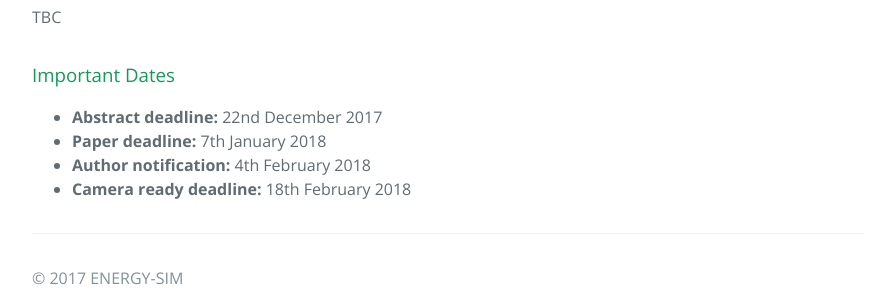
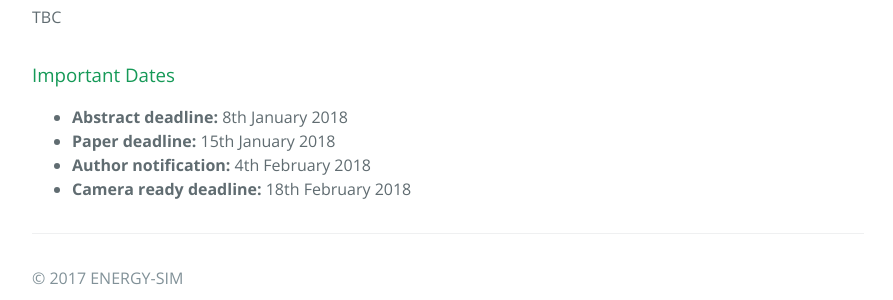
Before and after one commit to ENERGY-SIM/energy-sim.github.io, a Jekyll site: the page built from 2018draft.md, in a window 1280 px wide and 900 px high, scrolled down 1652 px. Shown: the part 578-878 px from the top of the window, without its empty margins (192-1085 px from the left). Built offline with Jekyll 4.4.1, drawn with Linux system fonts in a browser that asks for light colours; nearby versions of some CDN libraries.

Commit message:
Update important dates

```diff
--- a/2018draft.md
+++ b/2018draft.md
@@ -72,8 +72,8 @@ Publicity Chair - Mehrgan Mostowfi, University of Northern Colorado, USA
 TBC
 
 ### Important Dates
-- <strong>Abstract deadline:</strong> 22nd December 2017
-- <strong>Paper deadline:</strong> 7th January 2018
+- <strong>Abstract deadline:</strong> 8th January 2018
+- <strong>Paper deadline:</strong> 15th January 2018
 - <strong>Author notification:</strong> 4th February 2018
 - <strong>Camera ready deadline:</strong> 18th February 2018
 <!--- <strong>Workshop:</strong> TBC-->
```
